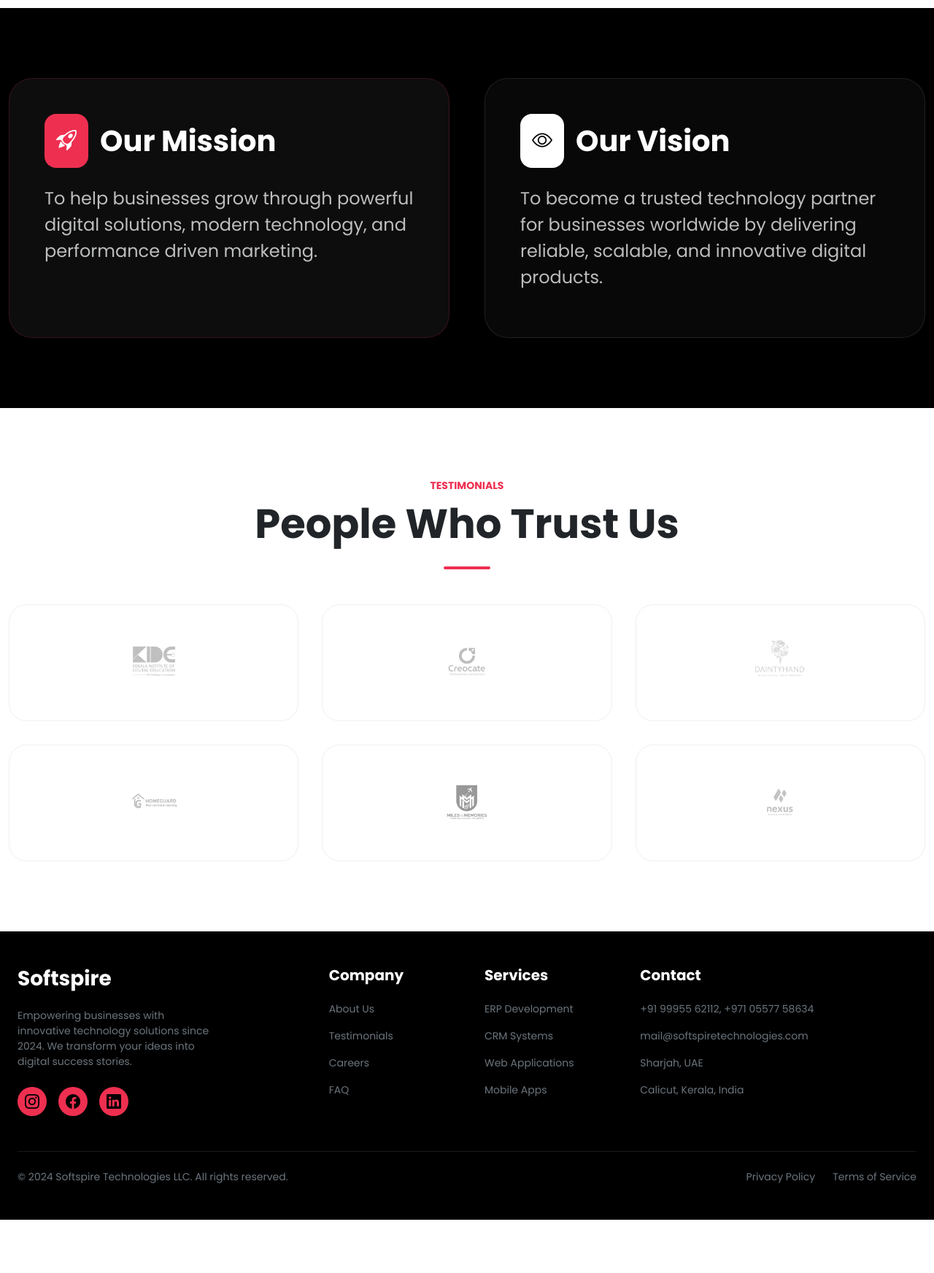
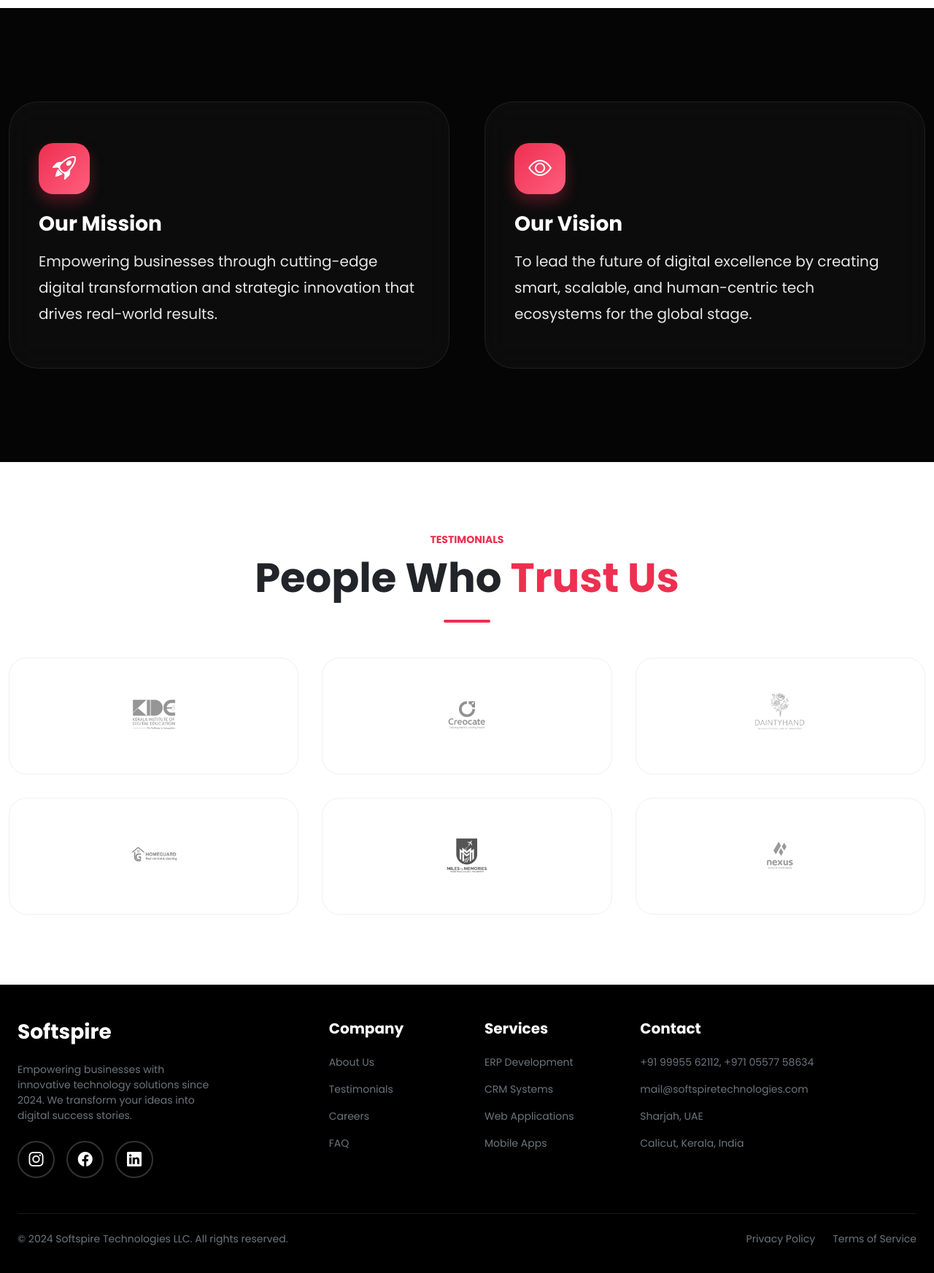
Before and after one commit to adilsurendran/Softspire, a plain HTML site: page about.html in a window 1280 px wide. Shown: the part 820-2564 px from the top of the page at 73% size. Before the commit the page ends 2491 px from the top, so only its background shows below. Drawn offline with nearby package versions, Linux system fonts and the light colour scheme.

Commit message:
completed-about-page

```diff
--- a/about.html
+++ b/about.html
@@ -195,34 +195,38 @@
         <!-- MISSION & VISION SECTION -->
         <section class="mission-vision-section">
             <div class="container-xxl">
-                <div class="row g-5">
+                <div class="row g-4 g-lg-5">
+                    <!-- Mission Card -->
                     <div class="col-lg-6 fade-in-up">
                         <div class="mission-vision-card">
-                            <div class="d-flex align-items-center gap-3 mb-4">
-                                <div class="bg-softRed p-3 rounded-4">
-                                    <i class="bi bi-rocket-takeoff text-white fs-3"></i>
+                            <div class="card-glow"></div>
+                            <div class="content-wrapper">
+                                <div class="icon-box mb-4">
+                                    <i class="bi bi-rocket-takeoff"></i>
                                 </div>
-                                <h2 class="h1 fw-bold mb-0">Our Mission</h2>
+                                <h2 class="h3 fw-bold mb-3 text-white">Our Mission</h2>
+                                <p class="card-text text-white opacity-90 lh-relaxed">
+                                    Empowering businesses through cutting-edge digital transformation and strategic
+                                    innovation that drives real-world results.
+                                </p>
                             </div>
-                            <p class="fs-4 text-light opacity-75 lh-relaxed">
-                                To help businesses grow through powerful digital solutions, modern technology, and
-                                performance driven marketing.
-                            </p>
                         </div>
                     </div>
+
+                    <!-- Vision Card -->
                     <div class="col-lg-6 fade-in-up" style="animation-delay: 200ms;">
-                        <div class="mission-vision-card border-white border-opacity-10"
-                            style="background: rgba(255,255,255,0.03);">
-                            <div class="d-flex align-items-center gap-3 mb-4">
-                                <div class="bg-white p-3 rounded-4">
-                                    <i class="bi bi-eye text-black fs-3"></i>
+                        <div class="mission-vision-card">
+                            <div class="card-glow"></div>
+                            <div class="content-wrapper">
+                                <div class="icon-box mb-4">
+                                    <i class="bi bi-eye"></i>
                                 </div>
-                                <h2 class="h1 fw-bold mb-0">Our Vision</h2>
+                                <h2 class="h3 fw-bold mb-3 text-white">Our Vision</h2>
+                                <p class="card-text text-white opacity-90 lh-relaxed">
+                                    To lead the future of digital excellence by creating smart, scalable, and
+                                    human-centric tech ecosystems for the global stage.
+                                </p>
                             </div>
-                            <p class="fs-4 text-light opacity-75 lh-relaxed">
-                                To become a trusted technology partner for businesses worldwide by delivering reliable,
-                                scalable, and innovative digital products.
-                            </p>
                         </div>
                     </div>
                 </div>
@@ -235,7 +239,7 @@
                 <div class="text-center mb-5 fade-in-up">
                     <span
                         class="text-softRed fw-bold text-uppercase small tracking-widest mb-2 d-block">Testimonials</span>
-                    <h2 class="display-4 fw-bold text-dark">People Who Trust Us</h2>
+                    <h2 class="display-4 fw-bold text-dark">People Who <span class="text-softRed">Trust Us</span></h2>
                     <div class="bg-softRed mx-auto rounded-pill mt-4" style="width: 4rem; height: 0.25rem;"></div>
                 </div>
 
@@ -281,20 +285,15 @@
                             ideas into digital success stories.
                         </p>
                         <div class="d-flex gap-3">
-                            <a href="https://www.instagram.com/softspiretechnologies"
-                                class="footer-social-icon d-flex align-items-center justify-content-center bg-softRed text-dark rounded-circle"
-                                style="width: 2.5rem; height: 2.5rem; transition: transform 0.3s; text-decoration: none;">
-                                <i class="bi bi-instagram fs-5"></i>
+                            <a href="https://www.instagram.com/softspiretechnologies" class="footer-social-icon">
+                                <i class="bi bi-instagram"></i>
                             </a>
-                            <a href="https://www.facebook.com/share/1DuzM6WV4M/"
-                                class="footer-social-icon d-flex align-items-center justify-content-center bg-softRed text-dark rounded-circle"
-                                style="width: 2.5rem; height: 2.5rem; transition: transform 0.3s; text-decoration: none;">
-                                <i class="bi bi-facebook fs-5"></i>
+                            <a href="https://www.facebook.com/share/1DuzM6WV4M/" class="footer-social-icon">
+                                <i class="bi bi-facebook"></i>
                             </a>
                             <a href="https://www.linkedin.com/company/softspire-technologies/"
-                                class="footer-social-icon d-flex align-items-center justify-content-center bg-softRed text-dark rounded-circle"
-                                style="width: 2.5rem; height: 2.5rem; transition: transform 0.3s; text-decoration: none;">
-                                <i class="bi bi-linkedin fs-5"></i>
+                                class="footer-social-icon">
+                                <i class="bi bi-linkedin"></i>
                             </a>
                         </div>
                     </div>
--- a/about_style.css
+++ b/about_style.css
@@ -35,26 +35,86 @@
 }
 
 .mission-vision-section {
-    padding: 6rem 0;
-    background-color: #000;
+    padding: 8rem 0;
+    background-color: #050505;
     color: #fff;
     position: relative;
+    overflow: hidden;
 }
 
 .mission-vision-card {
-    background: rgba(255, 255, 255, 0.05);
-    backdrop-filter: blur(10px);
-    border: 1px solid rgba(238, 47, 80, 0.2);
-    padding: 3rem;
-    border-radius: 2rem;
+    background: rgba(255, 255, 255, 0.03);
+    backdrop-filter: blur(20px);
+    -webkit-backdrop-filter: blur(20px);
+    border: 1px solid rgba(255, 255, 255, 0.08);
+    padding: 3.5rem 2.5rem;
+    border-radius: 2.5rem;
     height: 100%;
-    transition: all 0.4s ease;
+    position: relative;
+    z-index: 1;
+    transition: all 0.5s cubic-bezier(0.4, 0, 0.2, 1);
+    overflow: hidden;
+    display: flex;
+    flex-direction: column;
+}
+
+.mission-vision-card .content-wrapper {
+    position: relative;
+    z-index: 2;
+}
+
+.card-glow {
+    position: absolute;
+    top: 0;
+    left: 0;
+    width: 100%;
+    height: 100%;
+    background: radial-gradient(800px circle at var(--mouse-x, 50%) var(--mouse-y, 50%),
+            rgba(238, 47, 80, 0.15) 0%,
+            rgba(238, 47, 80, 0.05) 30%,
+            transparent 70%);
+    opacity: 0;
+    transition: opacity 0.4s ease;
+    z-index: 0;
+    pointer-events: none;
 }
 
 .mission-vision-card:hover {
-    border-color: var(--softRed);
-    transform: translateY(-10px);
-    box-shadow: 0 10px 30px rgba(238, 47, 80, 0.15);
+    transform: translateY(-15px) scale(1.02);
+    border-color: rgba(238, 47, 80, 0.4);
+    box-shadow: 0 25px 50px -12px rgba(0, 0, 0, 0.5);
+    background: rgba(255, 255, 255, 0.05);
+}
+
+.mission-vision-card:hover .card-glow {
+    opacity: 1;
+}
+
+.mission-vision-card .icon-box {
+    width: 70px;
+    height: 70px;
+    background: linear-gradient(135deg, var(--softRed), #ff5e7e);
+    border-radius: 20px;
+    display: flex;
+    align-items: center;
+    justify-content: center;
+    font-size: 2rem;
+    color: white;
+    box-shadow: 0 10px 20px rgba(238, 47, 80, 0.3);
+    transition: transform 0.5s ease;
+}
+
+.mission-vision-card:hover .icon-box {
+    transform: rotateY(360deg) scale(1.1);
+}
+
+.card-text {
+    font-size: 1.25rem;
+    line-height: 1.8;
+}
+
+.opacity-90 {
+    opacity: 0.9 !important;
 }
 
 .trust-section {
@@ -103,13 +163,11 @@
     max-height: 100%;
     object-fit: contain;
     filter: grayscale(100%);
-    opacity: 0.6;
     transition: all 0.3s ease;
 }
 
 .about-client-card:hover img {
     filter: grayscale(0%);
-    opacity: 1;
     transform: scale(1.1);
 }
 
--- a/script.js
+++ b/script.js
@@ -191,6 +191,21 @@ document.addEventListener("DOMContentLoaded", function () {
             } else {
                 answer.style.maxHeight = "0";
             }
+        });
+    });
+
+    // =======================
+    // MISSION VISION CARD MOUSE TRACKING
+    // =======================
+    const mvCards = document.querySelectorAll('.mission-vision-card');
+    mvCards.forEach(card => {
+        card.addEventListener('mousemove', (e) => {
+            const rect = card.getBoundingClientRect();
+            const x = e.clientX - rect.left;
+            const y = e.clientY - rect.top;
+
+            card.style.setProperty('--mouse-x', `${x}px`);
+            card.style.setProperty('--mouse-y', `${y}px`);
         });
     });
 
--- a/style.css
+++ b/style.css
@@ -197,6 +197,7 @@ body.no-scroll {
     .hero-illustration {
         width: 380px !important;
     }
+
     .hero-black-bg {
         height: 170% !important;
     }
@@ -374,28 +375,56 @@ body.no-scroll {
     transform: scale(1.25);
 }
 
-/* Footer Social Icons */
+/* Footer Social Icons - Premium Sliding Effect */
 .footer-social-icon {
-    width: 2.5rem;
-    height: 2.5rem;
+    width: 3.2rem;
+    height: 3.2rem;
     display: flex;
     align-items: center;
     justify-content: center;
     border-radius: 50%;
-    background-color: var(--softRed);
-    color: black !important;
-    transition: all 0.3s ease;
+    background-color: transparent;
+    color: white !important;
+    border: 2px solid rgba(255, 255, 255, 0.2);
+    position: relative;
+    overflow: hidden;
+    transition: all 0.5s ease;
     text-decoration: none;
+    z-index: 1;
+}
+
+.footer-social-icon i {
+    position: relative;
+    z-index: 3;
+    transition: all 0.5s ease;
+    font-size: 1.25rem;
+}
+
+.footer-social-icon:before {
+    content: "";
+    position: absolute;
+    top: 100%;
+    left: 0;
+    width: 100%;
+    height: 100%;
+    background: white;
+    transition: all 0.5s ease;
+    z-index: 2;
 }
 
 .footer-social-icon:hover {
-    transform: translateY(-3px);
-    box-shadow: 0 5px 15px rgba(238, 47, 80, 0.4);
+    border-color: white;
+    transform: translateY(-5px);
+    box-shadow: 0 10px 20px rgba(0, 0, 0, 0.3);
 }
 
-.footer-social-icon svg {
-    width: 1.25rem;
-    height: 1.25rem;
+.footer-social-icon:hover:before {
+    top: 0;
+}
+
+.footer-social-icon:hover i {
+    color: var(--softRed) !important;
+    transform: rotateY(360deg);
 }
 
 /* Floating Action Buttons */
```
Also changed, not shown: contact.html (+3 -8 lines), index.html (+6 -11 lines).
